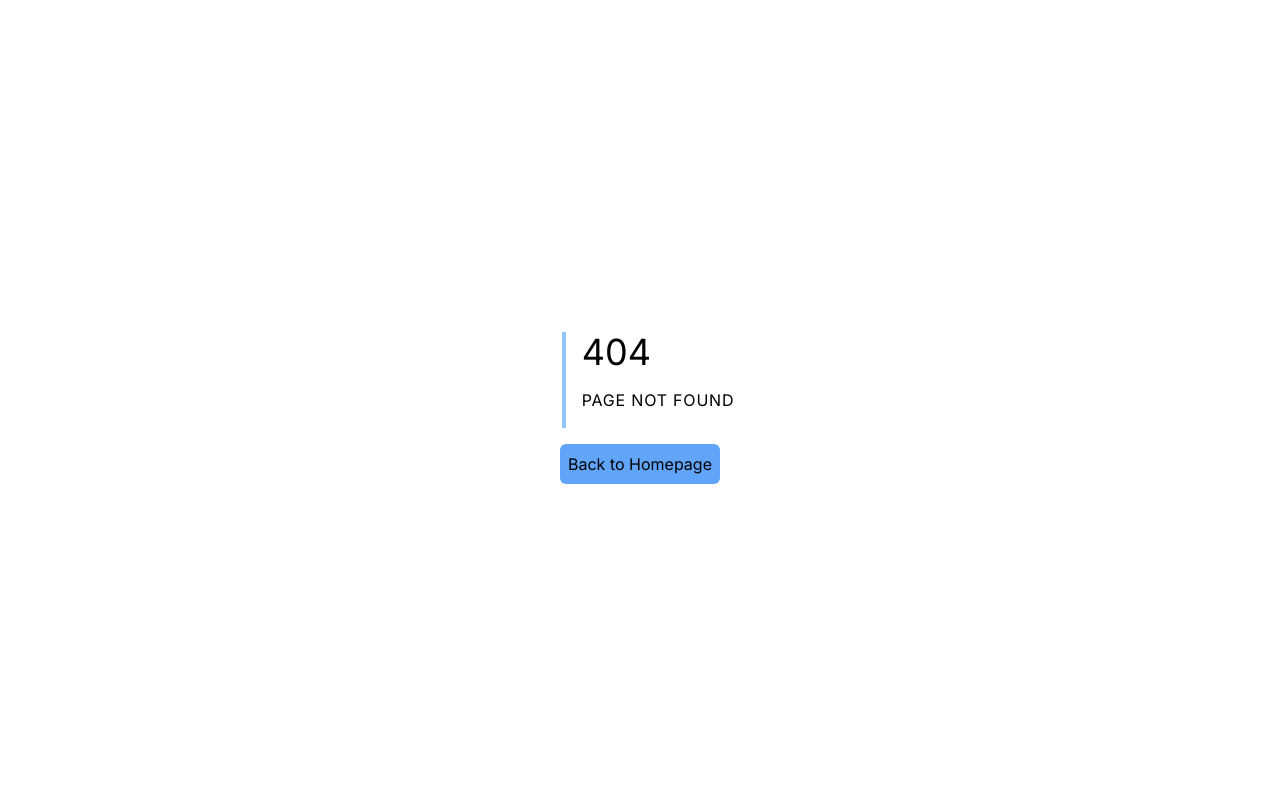
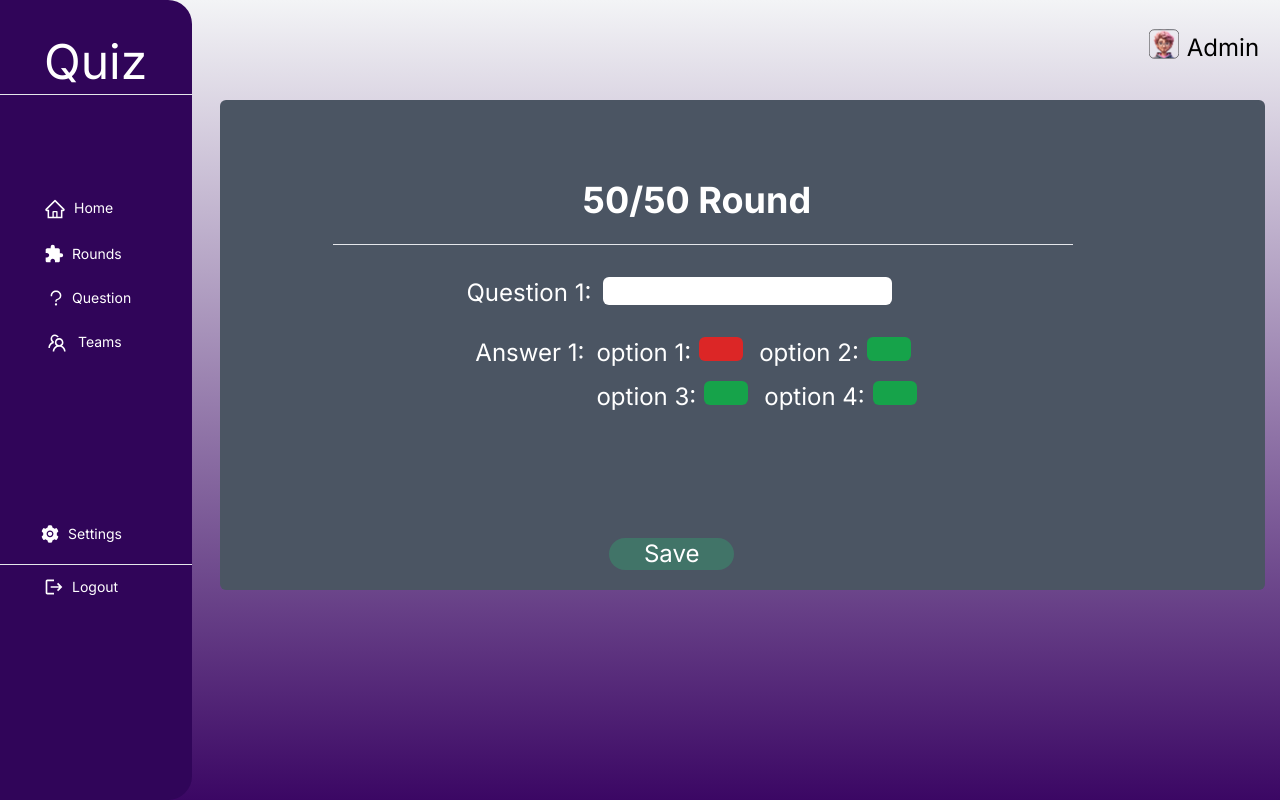
Before and after one commit to cdyniranjan7321/Quiz_App_Project_in_React_Js, a Next.js app: page /fiftyFiftyRound1 in a window 1280 px wide. Before the commit this address had no page. Built offline with nearby package versions, Linux system fonts and the light colour scheme.

Commit message:
QA-39 added 50/50 view admin page

```diff
--- /dev/null
+++ b/src/app/(admin)/fiftyFiftyRound1/page.tsx
@@ -0,0 +1,123 @@
+'use client'
+import React, { useState } from 'react'
+import Image from 'next/image'
+import { AiFillSetting as Setting } from 'react-icons/ai'
+import { AiOutlineHome as Home } from 'react-icons/ai'
+import { AiOutlineQuestion as Quesation } from 'react-icons/ai'
+import { AiOutlineTeam as Team } from 'react-icons/ai'
+import { AiOutlineEdit as Edit } from 'react-icons/ai'
+import { AiOutlineUpload as Upload } from 'react-icons/ai'
+import { MdExtension } from 'react-icons/md'
+import { MdLogout } from 'react-icons/md'
+
+const audioVisualSet = () => {
+  const dummyData = [
+    { id: 1, roundName: 'SET A' },
+    { id: 2, roundName: ' SET B' },
+    { id: 3, roundName: ' SET C' },
+    { id: 3, roundName: ' SET D' },
+    // Add more data as needed
+  ]
+  return (
+    <div className='h-screen w-screen flex flex-row    overflow-hidden bg-blue-gray-900 bg-gradient-to-b from-gray-100 to-purple-950'>
+      <div className='flex flex-col bg-[#300559] text-white w-[15%] rounded-3xl rounded-bl-none rounded-tl-none'>
+        <h1 className='text-5xl bold-md pl-11 pt-[20%] pb-2'>Quiz</h1>
+        <hr></hr>
+        <div className='text-sm  flex flex-col pt-[15%] mt-[30%] pb-5 pl-11 '>
+          <button className='pt-4 flex flex-row'>
+            <Home size={30} className=' pr-2 pb-2' /> Home
+          </button>
+          <button className='pt-4  flex flex-row'>
+            <MdExtension size={28} className='pr-2 pb-2' />
+            Rounds
+          </button>
+          <button className='pt-4  flex flex-row'>
+            <Quesation size={28} className='pr-1 pb-2' />
+            Question
+          </button>
+          <button className='pt-4  flex flex-row'>
+            <Team size={34} className='pr-2 pb-3 text-white ' />
+            Teams
+          </button>
+        </div>
+        <div className=' pt-[72%] flex flex-col   text-sm'>
+          <button className='pb-3  flex flex-row  pl-10'>
+            <Setting size={28} className='pr-2 pb-2' />
+            Settings
+          </button>
+          <hr></hr>
+
+          <button className='mb-[17%]  pl-11 pt-3  flex flex-row'>
+            <MdLogout size={28} className='pr-2 pb-2' />
+            Logout
+          </button>
+        </div>
+      </div>
+      <div className='flex flex-col w-[65%]'>
+        <div className='ml-[115%] w-11'>
+          <div className='flex flex-row  pt-6  '>
+            <Image
+              src='/images/11.svg'
+              alt='Admin im'
+              width={30}
+              height={30}
+              className='mr-2'
+            />
+            <h1 className='text-2xl pt-2 text-gray'>Admin</h1>
+          </div>
+        </div>
+
+        <div className='pt-9 pl-7  '>
+          <div className='bg-gray-600  w-[130%] rounded-md pl-[14%] pr-10  pt-10  '>
+            <h1 className='pl-[28%] text-4xl text-white font-bold pb-2 mt-10'>
+              50/50 Round
+            </h1>
+            <hr className='pb-3 mt-4 w-[83%]'></hr>
+            <div className='flex flex-col'>
+              <div className='flex flex-row pl-[15%] mt-5'>
+                <label className='text-white text-2xl '>Question 1:</label>
+                <input
+                  type='text'
+                  className='bg-white ml-3 w-[38%] h-7 rounded-md'
+                ></input>
+              </div>
+              <div className='flex flex-row text-2xl text-white pl-[16%] pt-7'>
+                <h1>Answer 1:</h1>{' '}
+                <div className='flex flex-col pl-3'>
+                  <div className='flex flex-row'>
+                    <h1 className='flex flex-row'>
+                      option 1:
+                      <div className='bg-red-600 w-11 rounded-md ml-2 h-6'></div>
+                    </h1>
+                    <h1 className='flex flex-row pl-4'>
+                      option 2:
+                      <div className='bg-green-600 h-6 w-11 rounded-md ml-2'></div>
+                    </h1>
+                  </div>
+                  <div className='flex flex-row pt-3 '>
+                    <h1 className='flex flex-row '>
+                      option 3:
+                      <div className='bg-green-600  h-6 w-11 rounded-md ml-2'></div>
+                    </h1>
+                    <h1 className='flex flex-row pl-4'>
+                      option 4:
+                      <div className='bg-green-600 w-11 h-6 rounded-md ml-2'></div>
+                    </h1>
+                  </div>
+                </div>
+              </div>
+            </div>
+
+            <div className='mt-[14%] pb-5'>
+              <button className='bg-[#417468] text-2xl text-white  w-[14%] rounded-2xl flex justify-center  ml-[31%] '>
+                Save
+              </button>
+            </div>
+          </div>
+        </div>
+      </div>
+    </div>
+  )
+}
+
+export default audioVisualSet
```
